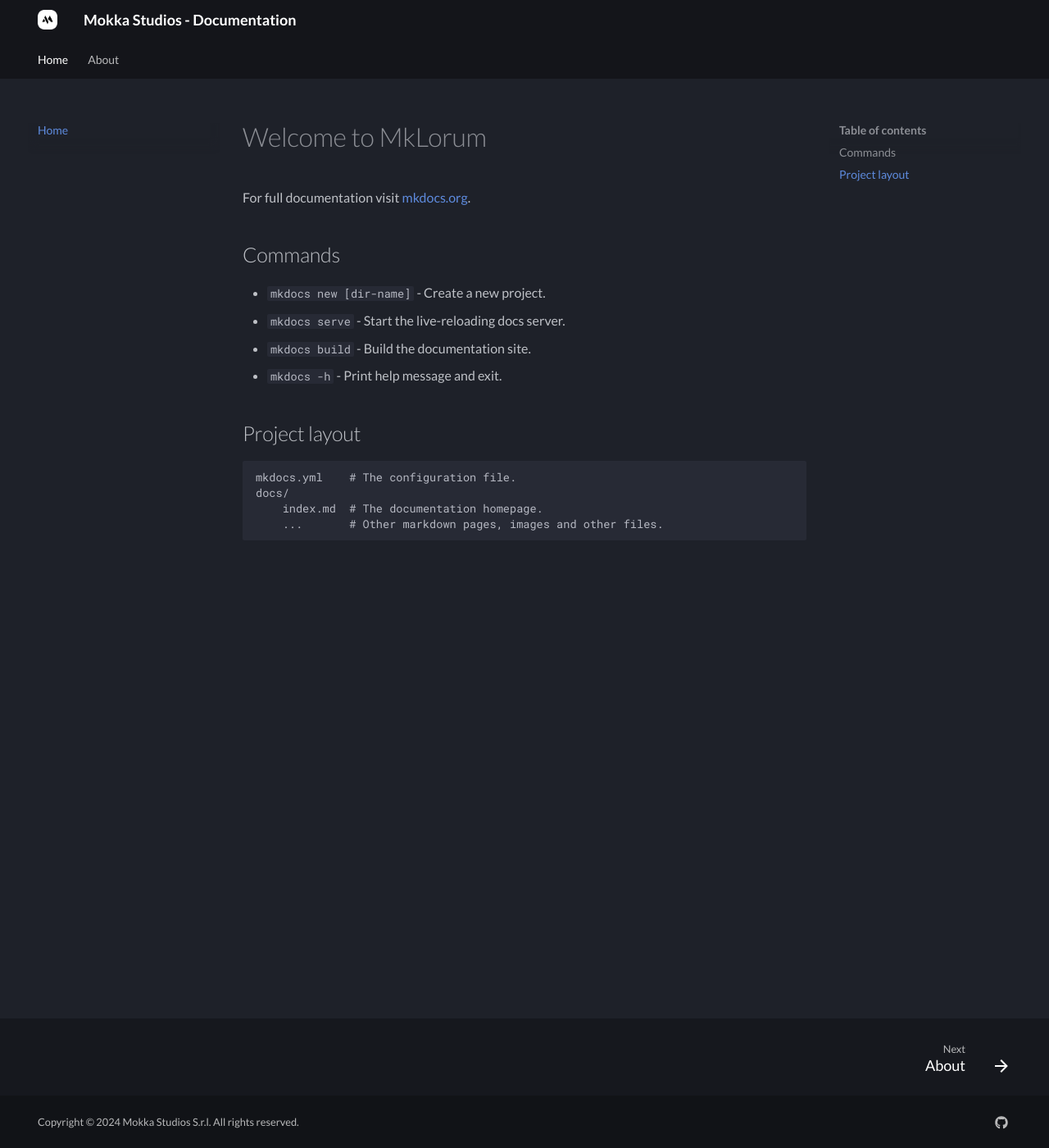
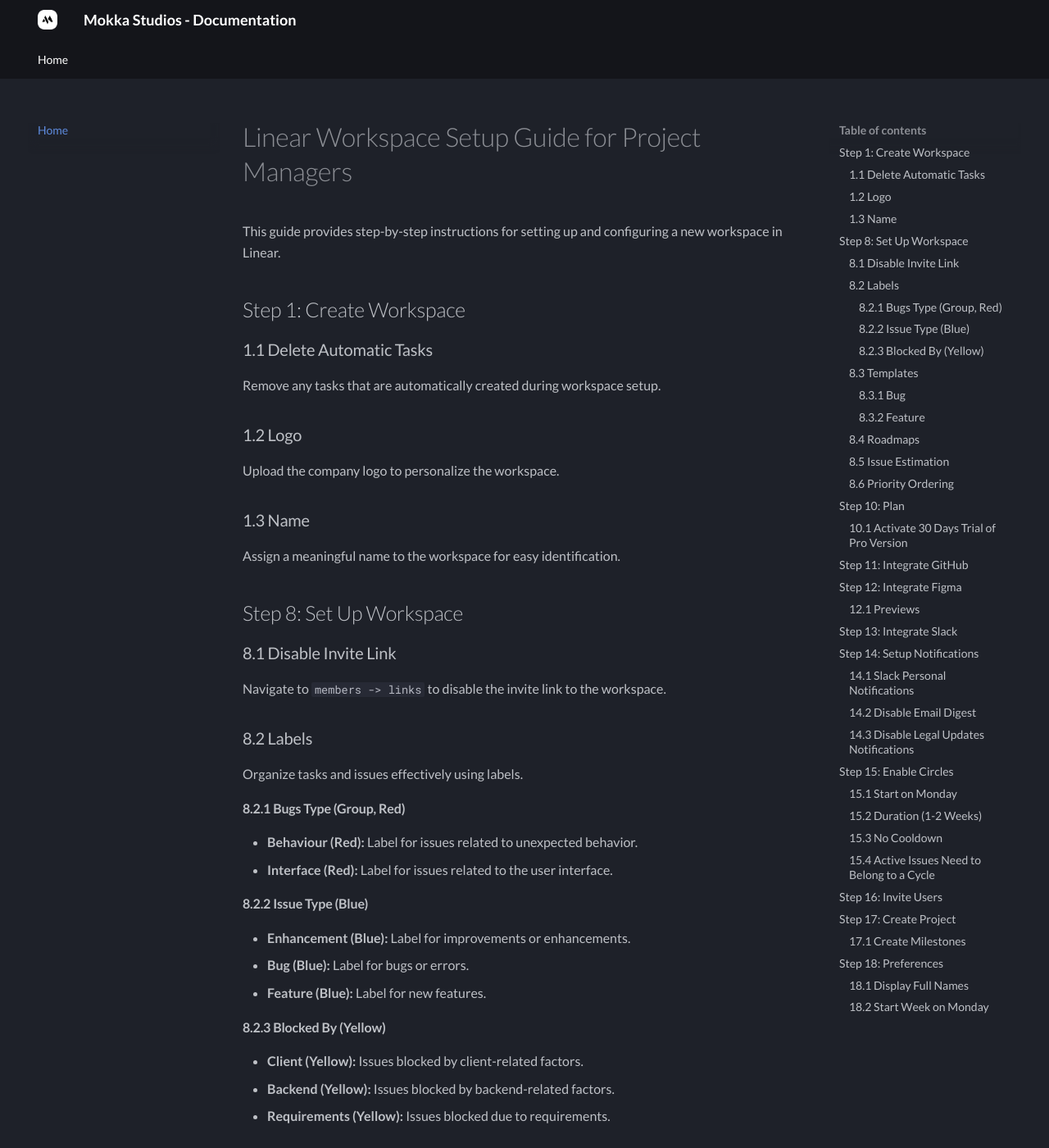
Before and after one commit to mokkastudios/mokkastudios-docs, an MkDocs documentation site: the page built from docs/index.md, in a window 1280 px wide and 1400 px high. Shown: the whole window at 82% size. Built offline with MkDocs 1.6.1 and Material for MkDocs 9.7.7, drawn with Linux system fonts in a browser that asks for light colours; some of the changed text lies outside the part shown.

Commit message:
Adding first Linear tutorial scheme

```diff
--- a/docs/index.md
+++ b/docs/index.md
@@ -1,17 +1,99 @@
-# Welcome to MkLorum
+# Linear Workspace Setup Guide for Project Managers
 
-For full documentation visit [mkdocs.org](https://www.mkdocs.org).
+This guide provides step-by-step instructions for setting up and configuring a new workspace in Linear.
 
-## Commands
+## Step 1: Create Workspace
+### 1.1 Delete Automatic Tasks
+Remove any tasks that are automatically created during workspace setup.
 
-* `mkdocs new [dir-name]` - Create a new project.
-* `mkdocs serve` - Start the live-reloading docs server.
-* `mkdocs build` - Build the documentation site.
-* `mkdocs -h` - Print help message and exit.
+### 1.2 Logo
+Upload the company logo to personalize the workspace.
 
-## Project layout
+### 1.3 Name
+Assign a meaningful name to the workspace for easy identification.
 
-    mkdocs.yml    # The configuration file.
-    docs/
-        index.md  # The documentation homepage.
-        ...       # Other markdown pages, images and other files.
+## Step 8: Set Up Workspace
+### 8.1 Disable Invite Link
+Navigate to `members -> links` to disable the invite link to the workspace.
+
+### 8.2 Labels
+Organize tasks and issues effectively using labels.
+
+#### 8.2.1 Bugs Type (Group, Red)
+  - **Behaviour (Red):** Label for issues related to unexpected behavior.
+  - **Interface (Red):** Label for issues related to the user interface.
+
+#### 8.2.2 Issue Type (Blue)
+  - **Enhancement (Blue):** Label for improvements or enhancements.
+  - **Bug (Blue):** Label for bugs or errors.
+  - **Feature (Blue):** Label for new features.
+
+#### 8.2.3 Blocked By (Yellow)
+  - **Client (Yellow):** Issues blocked by client-related factors.
+  - **Backend (Yellow):** Issues blocked by backend-related factors.
+  - **Requirements (Yellow):** Issues blocked due to requirements.
+
+### 8.3 Templates
+Create templates for common issue types.
+
+#### 8.3.1 Bug
+  - **Title:** Start with "Bug - "
+  - **Visibility:** Workspace level.
+
+#### 8.3.2 Feature
+  - **Label:** Start with "Feature - "
+  - **Visibility:** Workspace level.
+
+### 8.4 Roadmaps
+  - **Disable Roadmaps:** If not required for your project.
+
+### 8.5 Issue Estimation
+  - **Fibonacci:** Use the Fibonacci sequence for estimation.
+  - **Allow Zero Estimates:** Enable if needed.
+
+### 8.6 Priority Ordering
+Set no priority tasks to appear last.
+
+## Step 10: Plan
+### 10.1 Activate 30 Days Trial of Pro Version
+Test the Pro version features with a 30-day trial.
+
+## Step 11: Integrate GitHub
+
+## Step 12: Integrate Figma
+### 12.1 Previews
+Enable previews for Figma integration.
+
+## Step 13: Integrate Slack
+
+## Step 14: Setup Notifications
+### 14.1 Slack Personal Notifications
+Enable personal notifications on Slack.
+
+### 14.2 Disable Email Digest
+
+### 14.3 Disable Legal Updates Notifications
+
+## Step 15: Enable Circles
+### 15.1 Start on Monday
+Set the circle to start on Mondays.
+
+### 15.2 Duration (1-2 Weeks)
+Choose the duration of the circles.
+
+### 15.3 No Cooldown
+
+### 15.4 Active Issues Need to Belong to a Cycle
+Set to true to ensure active issues are part of a cycle.
+
+## Step 16: Invite Users
+
+## Step 17: Create Project
+### 17.1 Create Milestones
+Establish milestones for project tracking.
+
+## Step 18: Preferences
+### 18.1 Display Full Names
+
+### 18.2 Start Week on Monday
+Set the calendar to start the week on Monday.
--- a/mkdocs.yml
+++ b/mkdocs.yml
@@ -4,7 +4,6 @@
 
 nav:
   - Home: index.md
-  - About: about.md
 
 theme:
   name: material
```
